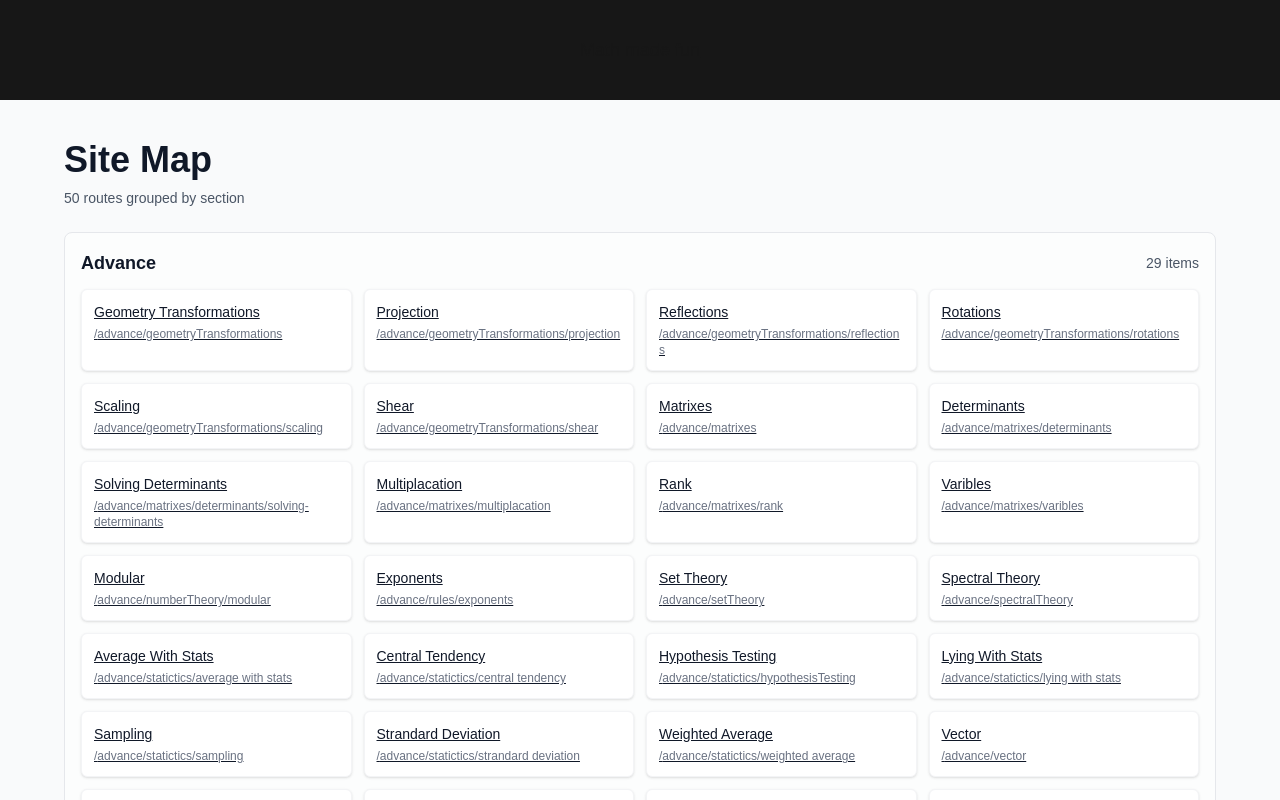
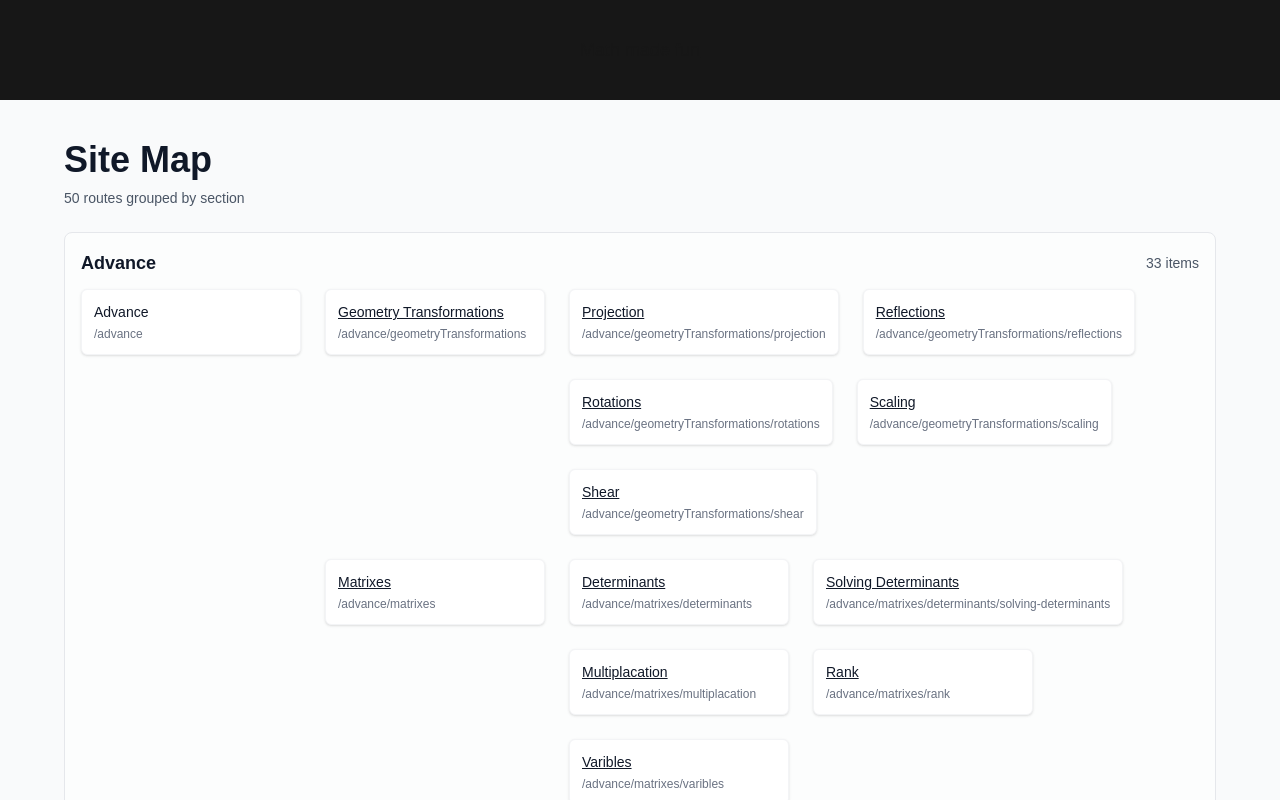
Before and after one commit to RisingSatalite/math-made-fun, a Next.js app: page /sitemap-veiw in a window 1280 px wide. Shown: the top 800 px of the page. Built offline with nearby package versions, Linux system fonts and the light colour scheme.

Commit message:
better sitemap

```diff
--- a/src/app/sitemap-veiw/page.js
+++ b/src/app/sitemap-veiw/page.js
@@ -51,17 +51,62 @@ export default async function SiteMapPage() {
       .join(' ');
   };
 
-  // Group routes by their top-level section
-  const sections = routes.reduce((acc, route) => {
+  // Build a nested tree of sections so subsections can be grouped beside their root
+  const root = { children: {} };
+
+  for (const route of routes) {
     const parts = route.split('/').filter(Boolean);
-    const section = parts[0] || 'root';
-    const name = prettify(parts[parts.length - 1]);
-    acc[section] = acc[section] || [];
-    acc[section].push({ path: route, name });
-    return acc;
-  }, {});
+    let node = root;
+    let accum = '';
+    for (let i = 0; i < parts.length; i++) {
+      const part = parts[i];
+      accum = accum ? `${accum}/${part}` : part;
+      if (!node.children[part]) {
+        node.children[part] = {
+          key: part,
+          fullPath: accum,
+          name: prettify(part),
+          path: null,
+          children: {},
+        };
+      }
+      node = node.children[part];
+      if (i === parts.length - 1) node.path = route;
+    }
+  }
 
-  const sectionEntries = Object.entries(sections).sort((a, b) => a[0].localeCompare(b[0]));
+  const topLevel = Object.values(root.children).sort((a, b) => a.key.localeCompare(b.key));
+
+  const renderCard = (node) => (
+    <div className="min-w-55 max-w-xs p-3 rounded-md bg-white dark:bg-gray-900 border border-gray-100 dark:border-gray-700 shadow-sm">
+      {node.path ? (
+        <a href={`/${node.path}`} className="text-sm font-medium text-gray-900 dark:text-gray-100 block">
+          {node.name}
+        </a>
+      ) : (
+        <div className="text-sm font-medium text-gray-900 dark:text-gray-100">{node.name}</div>
+      )}
+      <div className="text-xs text-gray-500 dark:text-gray-400 mt-1 wrap-break-words">/{node.fullPath}</div>
+    </div>
+  );
+
+  const renderNode = (node) => {
+    const children = Object.values(node.children).sort((a, b) => a.key.localeCompare(b.key));
+    return (
+      <div key={node.fullPath || node.key} className="flex gap-6 items-start">
+        {renderCard(node)}
+        {children.length > 0 && (
+          <div className="flex gap-6 flex-wrap">
+            {children.map((child) => (
+              <div key={child.fullPath} className="">
+                {renderNode(child)}
+              </div>
+            ))}
+          </div>
+        )}
+      </div>
+    );
+  };
 
   return (
     <main className="min-h-screen py-10 px-6 bg-gray-50 dark:bg-gray-900">
@@ -70,24 +115,15 @@ export default async function SiteMapPage() {
         <p className="text-sm text-gray-600 dark:text-gray-300 mb-6">{routes.length} routes grouped by section</p>
 
         <div className="space-y-6">
-          {sectionEntries.map(([section, items]) => (
-            <section key={section} className="bg-white/60 dark:bg-gray-800 border border-gray-200 dark:border-gray-700 rounded-lg p-4">
+          {topLevel.map((section) => (
+            <section key={section.key} className="bg-white/60 dark:bg-gray-800 border border-gray-200 dark:border-gray-700 rounded-lg p-4">
               <div className="flex items-center justify-between mb-3">
-                <h2 className="text-lg font-semibold text-gray-900 dark:text-gray-100">{prettify(section)}</h2>
-                <span className="text-sm text-gray-600 dark:text-gray-300">{items.length} items</span>
+                <h2 className="text-lg font-semibold text-gray-900 dark:text-gray-100">{section.name}</h2>
+                <span className="text-sm text-gray-600 dark:text-gray-300">{(function count(node){ return 1 + Object.values(node.children).reduce((s, c) => s + count(c), 0); })(section)} items</span>
               </div>
 
-              <div className="grid gap-3 sm:grid-cols-2 md:grid-cols-3 lg:grid-cols-4">
-                {items.map(({ path, name }) => (
-                  <a
-                    key={path}
-                    href={`/${path}`}
-                    className="block p-3 rounded-md bg-white dark:bg-gray-900 border border-gray-100 dark:border-gray-700 shadow-sm hover:shadow-md transition transform hover:-translate-y-0.5 text-gray-900 dark:text-gray-100 wrap-break-word"
-                  >
-                    <div className="text-sm font-medium">{name || `/${path}`}</div>
-                    <div className="text-xs text-gray-500 dark:text-gray-400 mt-1 wrap-break-word">/{path}</div>
-                  </a>
-                ))}
+              <div className="flex gap-6 flex-wrap">
+                {renderNode(section)}
               </div>
             </section>
           ))}
```
